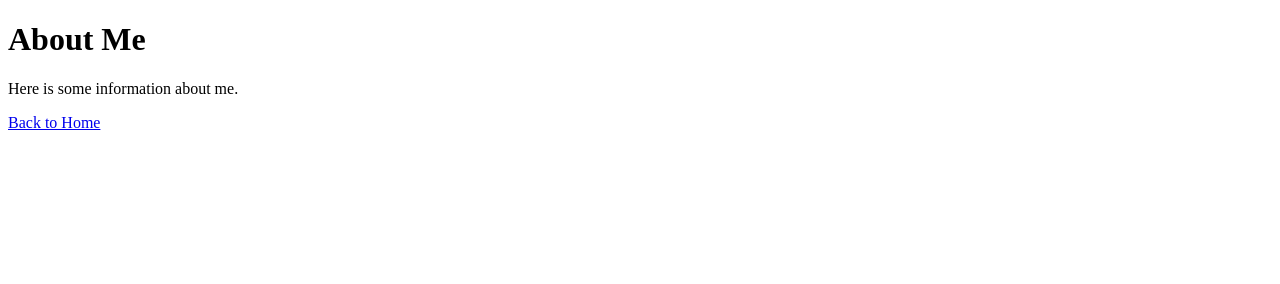
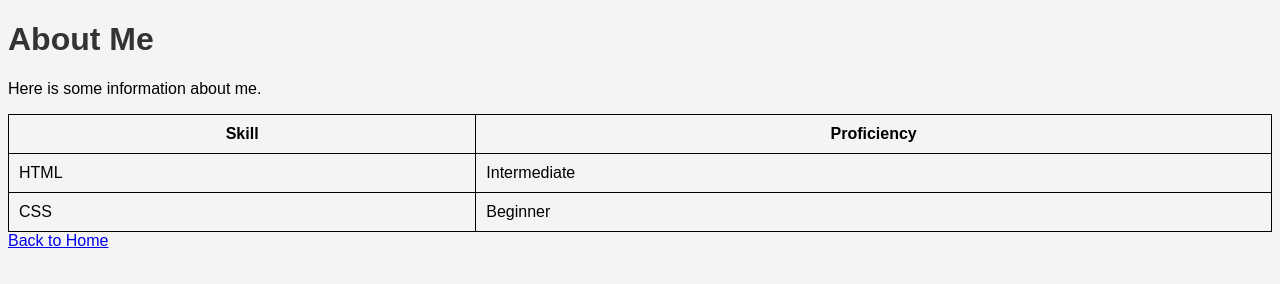
Before and after one commit to lulockhart/lulockhart-HW7, a plain HTML site: page about.html in a window 1280 px wide. Drawn offline with Linux system fonts and the light colour scheme.

Commit message:
added styles and changes

```diff
--- a/about.html
+++ b/about.html
@@ -4,10 +4,28 @@
     <meta charset="UTF-8" />
     <meta name="viewport" content="width=device-width, initial-scale=1.0" />
     <title>About Me</title>
+    <link rel="stylesheet" href="styles.css" />
+    <!-- Link to CSS -->
   </head>
   <body>
     <h1>About Me</h1>
     <p>Here is some information about me.</p>
+
+    <table>
+      <tr>
+        <th>Skill</th>
+        <th>Proficiency</th>
+      </tr>
+      <tr>
+        <td>HTML</td>
+        <td>Intermediate</td>
+      </tr>
+      <tr>
+        <td>CSS</td>
+        <td>Beginner</td>
+      </tr>
+    </table>
+
     <a href="index.html">Back to Home</a>
   </body>
 </html>
--- /dev/null
+++ b/styles.css
@@ -0,0 +1,21 @@
+/* styles.css */
+body {
+  background-color: #f4f4f4;
+  font-family: Arial, sans-serif;
+}
+
+h1 {
+  color: #333;
+}
+
+table {
+  width: 100%;
+  border-collapse: collapse;
+}
+
+table,
+th,
+td {
+  border: 1px solid black;
+  padding: 10px;
+}
```
Also changed, not shown: index.html (+17 -1 lines), images/me_pic.jpeg (added), 1 other file.
